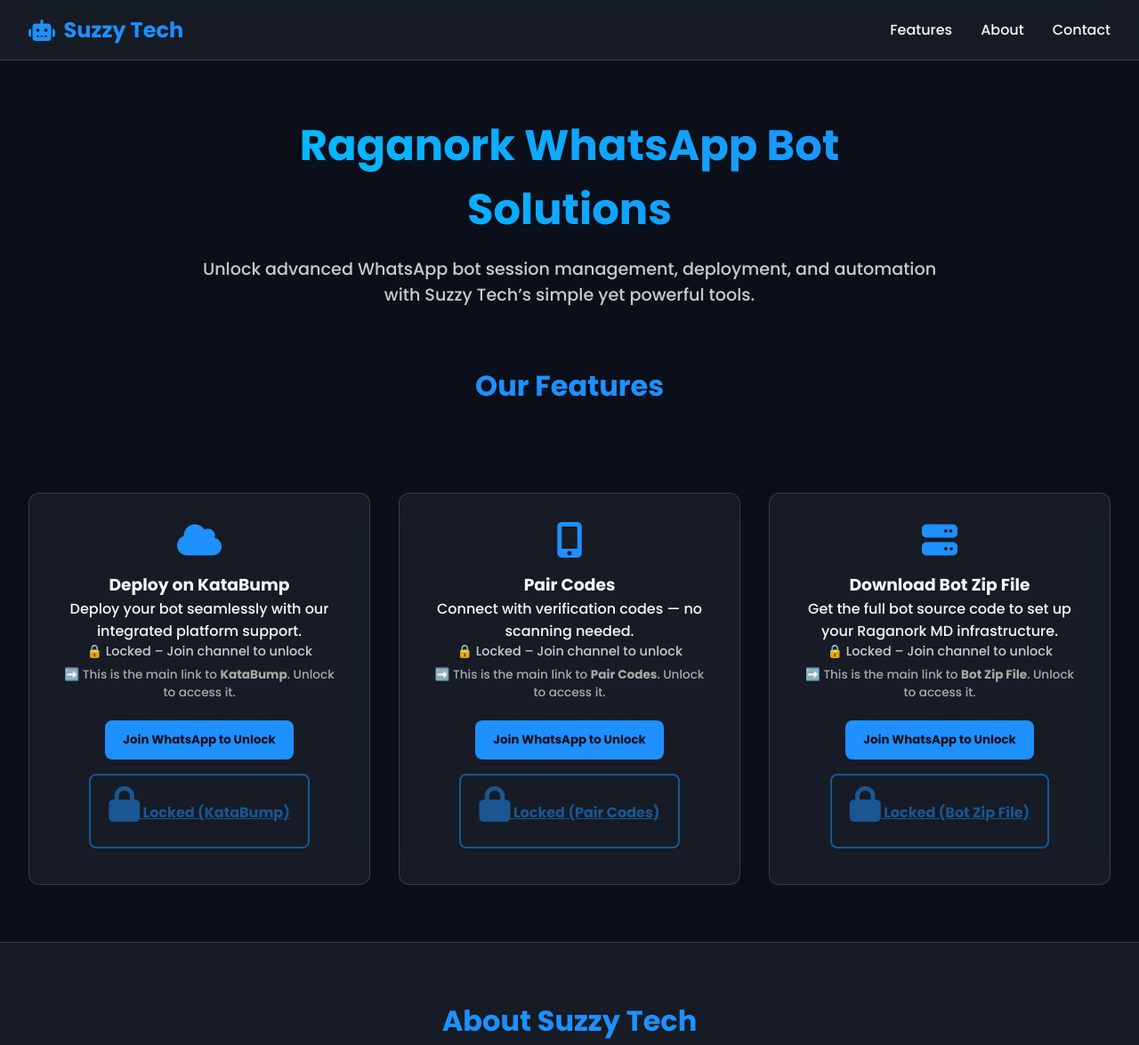
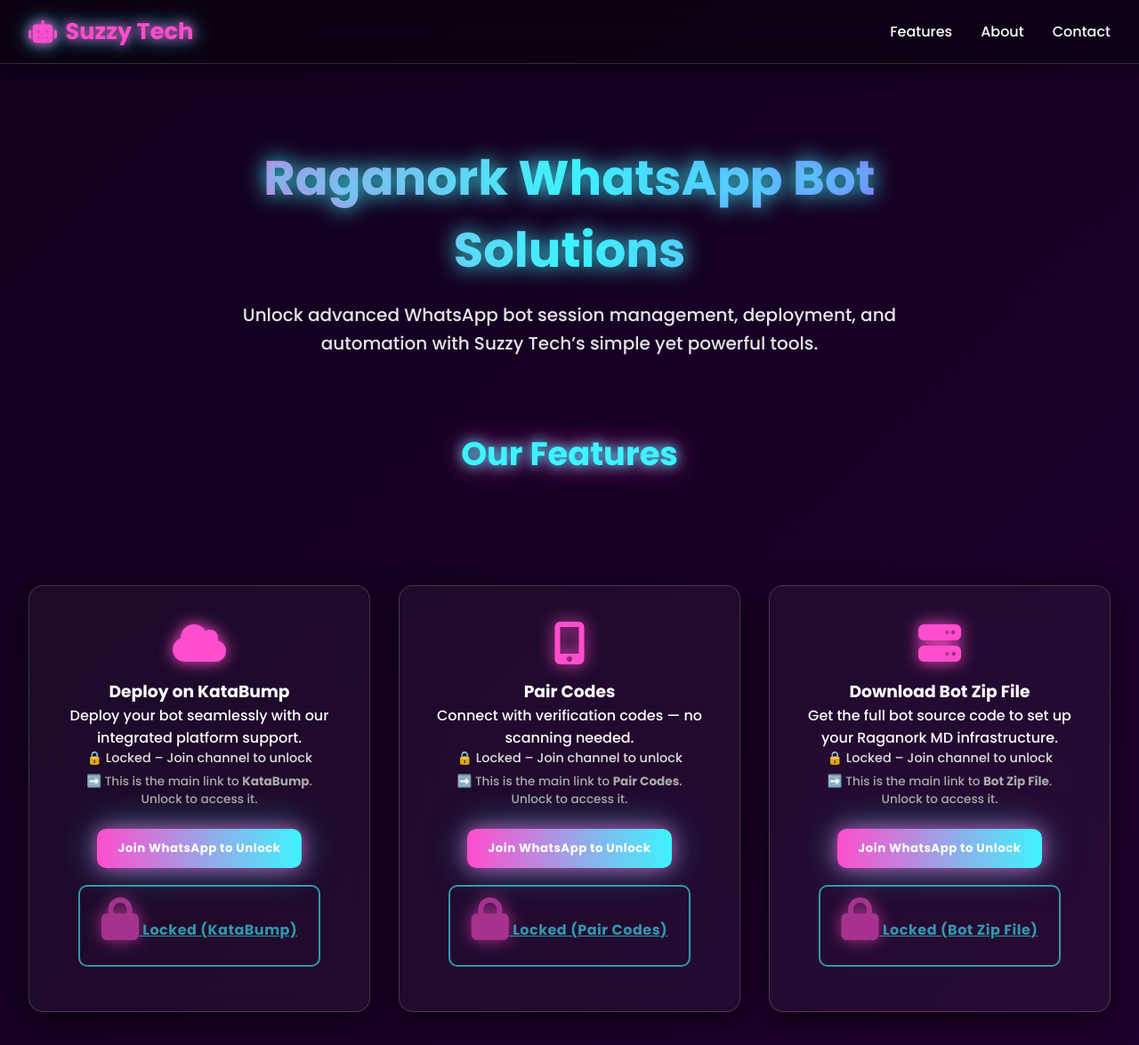
Before and after one commit to SuzzyTech/BotSite, a website: page main.html in a window 1280 px wide. Shown: the top 1175 px of the page at 89% size. Drawn offline with Linux system fonts and the light colour scheme.

Commit message:
Update main.html

```diff
--- a/main.html
+++ b/main.html
@@ -7,41 +7,169 @@
   <link href="https://fonts.googleapis.com/css2?family=Poppins:wght@300;500;700&display=swap" rel="stylesheet">
   <style>
     :root {
-      --primary: #00bfff;
-      --accent: #1e90ff;
-      --dark: #0a0f1a;
-      --light: #f5f9ff;
+      --primary: #ff4ecd;
+      --accent: #3ef3ff;
+      --dark: #080010;
+      --light: #fdfdfe;
       --glass-bg: rgba(255, 255, 255, 0.05);
-      --glass-border: rgba(255, 255, 255, 0.15);
-      --transition: all 0.3s ease-in-out;
+      --glass-border: rgba(255, 255, 255, 0.18);
+      --transition: all 0.35s ease-in-out;
+      --glow: 0 0 20px rgba(255, 78, 205, 0.7), 0 0 40px rgba(62, 243, 255, 0.5);
     }
+
     * {margin:0;padding:0;box-sizing:border-box;font-family:'Poppins',sans-serif;}
-    body {background:var(--dark);color:var(--light);min-height:100vh;}
-    .navbar {position:fixed;top:0;left:0;width:100%;background:var(--glass-bg);border-bottom:1px solid var(--glass-border);padding:1rem 2rem;backdrop-filter:blur(12px);z-index:1000;display:flex;justify-content:space-between;align-items:center;}
-    .navbar .logo {font-size:1.5rem;font-weight:700;color:var(--accent);display:flex;align-items:center;gap:.6rem;}
+    body {
+      background: linear-gradient(135deg, #0a0015, #150022, #2b0038);
+      background-size: 200% 200%;
+      animation: bgMove 15s ease infinite;
+      color:var(--light);
+      min-height:100vh;
+      scroll-behavior:smooth;
+    }
+
+    @keyframes bgMove {
+      0% {background-position:0% 50%;}
+      50% {background-position:100% 50%;}
+      100% {background-position:0% 50%;}
+    }
+
+    /* Navbar */
+    .navbar {
+      position:fixed;top:0;left:0;width:100%;
+      background:rgba(0,0,0,0.4);border-bottom:1px solid var(--glass-border);
+      padding:1rem 2rem;backdrop-filter:blur(14px);
+      display:flex;justify-content:space-between;align-items:center;z-index:1000;
+      box-shadow:0 4px 20px rgba(0,0,0,0.6);
+    }
+    .navbar .logo {
+      font-size:1.6rem;font-weight:700;
+      color:var(--primary);
+      text-shadow:0 0 12px var(--primary), 0 0 22px var(--accent);
+      display:flex;align-items:center;gap:.6rem;
+    }
     .navbar .nav-links {display:flex;gap:2rem;}
-    .navbar .nav-links a {color:var(--light);text-decoration:none;font-weight:500;position:relative;}
-    .navbar .nav-links a::after {content:'';position:absolute;left:0;bottom:-4px;width:0;height:2px;background:var(--accent);transition:var(--transition);}
+    .navbar .nav-links a {
+      color:var(--light);text-decoration:none;font-weight:500;position:relative;
+      transition:var(--transition);
+    }
+    .navbar .nav-links a::after {
+      content:'';position:absolute;left:0;bottom:-4px;width:0;height:2px;
+      background:var(--primary);transition:var(--transition);
+    }
+    .navbar .nav-links a:hover {color:var(--accent);}
     .navbar .nav-links a:hover::after {width:100%;}
-    .hero {padding:8rem 2rem 4rem;text-align:center;max-width:900px;margin:auto;}
-    .hero h1 {font-size:3rem;background:linear-gradient(to right,var(--primary),var(--accent));-webkit-background-clip:text;background-clip:text;color:transparent;margin-bottom:1rem;}
-    .hero p {font-size:1.2rem;opacity:.8;}
-    section h2 {font-size:2rem;text-align:center;margin-bottom:2rem;color:var(--accent);}
-    .features {display:grid;grid-template-columns:repeat(auto-fit,minmax(280px,1fr));gap:2rem;padding:4rem 2rem;}
-    .feature-card {background:var(--glass-bg);border:1px solid var(--glass-border);border-radius:12px;padding:2rem;text-align:center;backdrop-filter:blur(16px);}
-    .feature-card i {font-size:2.5rem;color:var(--accent);margin-bottom:1rem;}
-    .btn {display:inline-block;margin:.5rem 0;padding:12px 20px;font-weight:600;border-radius:8px;border:none;cursor:pointer;transition:var(--transition);}
-    .btn-primary {background:var(--accent);color:var(--dark);}
-    .btn-outline {background:transparent;border:2px solid var(--accent);color:var(--accent);pointer-events:none;opacity:0.5;}
-    .btn-outline.active {pointer-events:auto;opacity:1;}
-    .lock-msg {font-size:0.9rem;color:#ccc;margin-bottom:0.4rem;}
+
+    /* Hero */
+    .hero {
+      padding:10rem 2rem 5rem;text-align:center;max-width:900px;margin:auto;
+    }
+    .hero h1 {
+      font-size:3.4rem;
+      background:linear-gradient(90deg,var(--primary),var(--accent),#9d4eff);
+      -webkit-background-clip:text;background-clip:text;color:transparent;
+      margin-bottom:1rem;animation:neonPulse 2s infinite alternate;
+    }
+    .hero p {font-size:1.25rem;opacity:.9;line-height:1.6;}
+
+    @keyframes neonPulse {
+      from {text-shadow:0 0 12px var(--primary);}
+      to {text-shadow:0 0 25px var(--accent);}
+    }
+
+    /* Section titles */
+    section h2 {
+      font-size:2.3rem;text-align:center;margin-bottom:2.5rem;
+      color:var(--accent);
+      text-shadow:0 0 14px var(--accent), 0 0 28px var(--primary);
+    }
+
+    /* Features */
+    .features {
+      display:grid;grid-template-columns:repeat(auto-fit,minmax(280px,1fr));
+      gap:2rem;padding:5rem 2rem;
+    }
+    .feature-card {
+      background:rgba(255,255,255,0.04);
+      border:1px solid var(--glass-border);
+      border-radius:16px;padding:2.5rem;text-align:center;
+      backdrop-filter:blur(20px);
+      box-shadow:0 8px 30px rgba(0,0,0,0.6);
+      transition:var(--transition);
+      opacity:0;transform:translateY(40px);
+    }
+    .feature-card.show {
+      opacity:1;transform:translateY(0);
+    }
+    .feature-card:hover {
+      transform:translateY(-10px) scale(1.03);
+      box-shadow:0 10px 50px rgba(255, 78, 205,.5);
+      border-color:var(--accent);
+    }
+    .feature-card i {
+      font-size:3rem;color:var(--primary);margin-bottom:1rem;
+      transition:var(--transition);
+      text-shadow:0 0 18px var(--primary);
+    }
+    .feature-card:hover i {transform:scale(1.2) rotate(8deg);color:var(--accent);}
+
+    /* Buttons */
+    .btn {
+      display:inline-block;margin:.6rem 0;padding:12px 24px;
+      font-weight:600;border-radius:10px;border:none;cursor:pointer;
+      transition:var(--transition);letter-spacing:0.5px;
+    }
+    .btn-primary {
+      background:linear-gradient(90deg,var(--primary),var(--accent));
+      color:#fff;box-shadow:var(--glow);
+    }
+    .btn-primary:hover {transform:scale(1.07);}
+    .btn-outline {
+      background:transparent;border:2px solid var(--accent);
+      color:var(--accent);opacity:.6;cursor:not-allowed;
+      transition:var(--transition);
+    }
+    .btn-outline.active {
+      opacity:1;cursor:pointer;color:#fff;
+      background:linear-gradient(90deg,var(--accent),var(--primary));
+      box-shadow:0 0 15px var(--accent);
+    }
+
+    /* Lock texts */
+    .lock-msg {font-size:0.9rem;color:#ddd;margin-bottom:0.4rem;}
     .lock-hint {font-size:0.85rem;color:#aaa;margin-bottom:0.8rem;}
-    .about {padding:4rem 2rem;background:var(--glass-bg);border-top:1px solid var(--glass-border);border-bottom:1px solid var(--glass-border);}
-    .about p {max-width:800px;margin:auto;text-align:center;opacity:.8;margin-bottom:1rem;}
-    footer {padding:2rem;text-align:center;border-top:2px solid var(--accent);background:var(--glass-bg);}
-    footer .social {margin-top:1rem;display:flex;justify-content:center;gap:1rem;}
-    footer .social a {color:var(--light);font-size:1.3rem;transition:var(--transition);}
-    footer .social a:hover {color:var(--accent);}
+
+    /* About */
+    .about {
+      padding:5rem 2rem;background:rgba(255,255,255,0.03);
+      border-top:1px solid var(--glass-border);border-bottom:1px solid var(--glass-border);
+      opacity:0;transform:translateY(40px);
+      transition:var(--transition);
+    }
+    .about.show {opacity:1;transform:translateY(0);}
+    .about p {
+      max-width:800px;margin:auto;text-align:center;
+      opacity:.85;margin-bottom:1rem;line-height:1.7;
+    }
+
+    /* Footer */
+    footer {
+      padding:2.5rem;text-align:center;border-top:2px solid var(--primary);
+      background:rgba(0,0,0,0.4);
+      opacity:0;transform:translateY(40px);
+      transition:var(--transition);
+    }
+    footer.show {opacity:1;transform:translateY(0);}
+    footer p {opacity:.7;}
+    footer .social {
+      margin-top:1.2rem;display:flex;justify-content:center;gap:1.5rem;
+    }
+    footer .social a {
+      color:var(--light);font-size:1.6rem;transition:var(--transition);
+    }
+    footer .social a:hover {
+      color:var(--primary);transform:scale(1.25);
+      text-shadow:0 0 18px var(--primary),0 0 28px var(--accent);
+    }
   </style>
 </head>
 <body>
@@ -127,11 +255,25 @@
     document.getElementById("year").textContent = new Date().getFullYear();
 
     function unlock(id, link) {
-      window.open(link, "_blank"); // open WhatsApp channel
+      window.open(link, "_blank");
       const btn = document.getElementById(id);
-      btn.classList.add("active"); // allow clicking
+      btn.classList.add("active");
       btn.innerHTML = "✅ Unlocked – Click Here";
     }
+
+    // Scroll Reveal
+    const revealElements = document.querySelectorAll('.feature-card, .about, footer');
+    function revealOnScroll() {
+      const windowHeight = window.innerHeight;
+      revealElements.forEach(el => {
+        const rect = el.getBoundingClientRect();
+        if (rect.top < windowHeight - 50) {
+          el.classList.add('show');
+        }
+      });
+    }
+    window.addEventListener('scroll', revealOnScroll);
+    window.addEventListener('load', revealOnScroll);
   </script>
 </body>
 </html>
```
